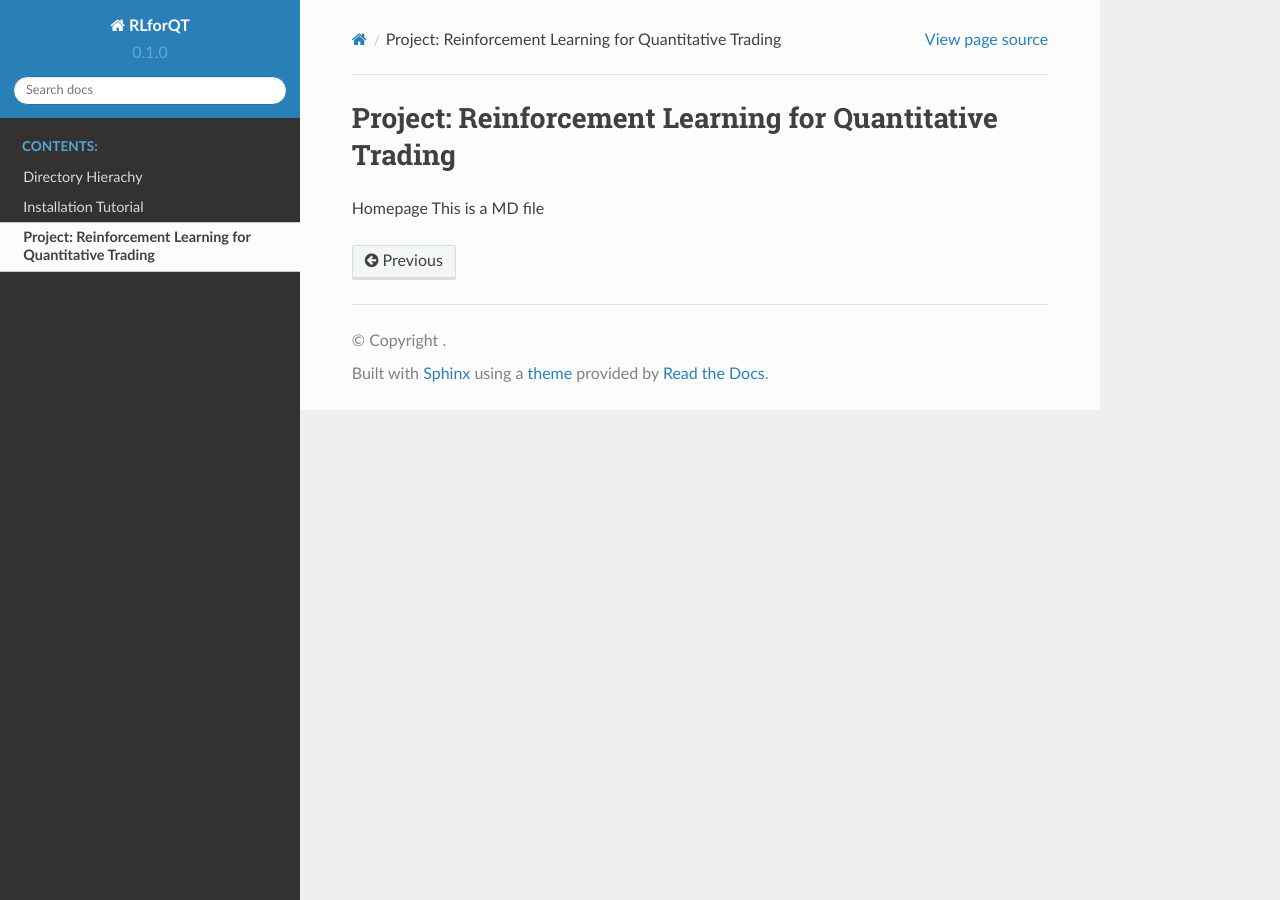
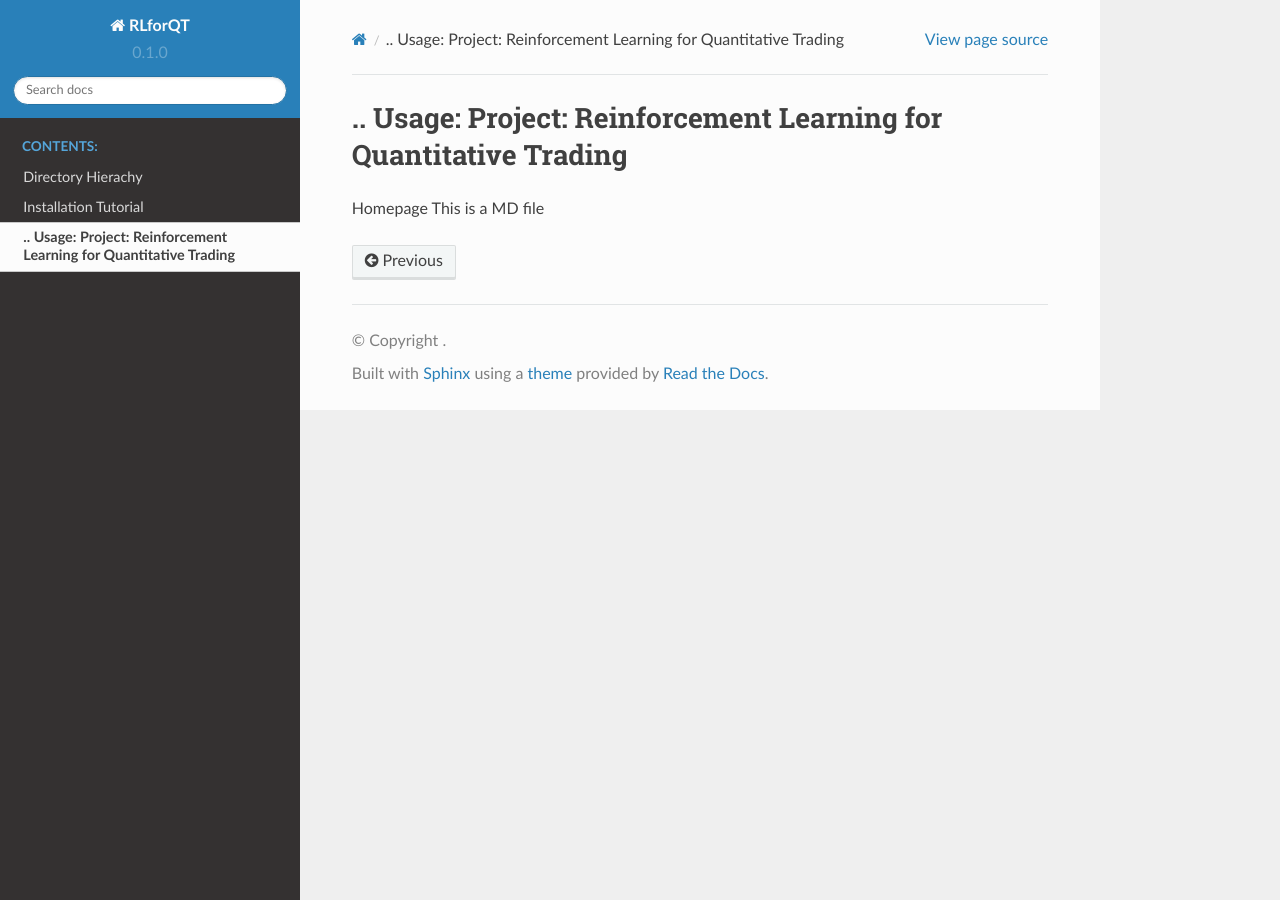
Before and after one commit to yonggang-Xie/readthedocs, a Sphinx documentation site: the page built from docs/source/usage.md, in a window 1280 px wide. Built offline with Sphinx 7.4.7 and the Read the Docs theme 2.0.0, drawn with Linux system fonts in a browser that asks for light colours.

Commit message:
Update usage.md

```diff
--- a/docs/source/usage.md
+++ b/docs/source/usage.md
@@ -1,3 +1,4 @@
+.. Usage:
 Project: Reinforcement Learning for Quantitative Trading
 =====
 Homepage
```
